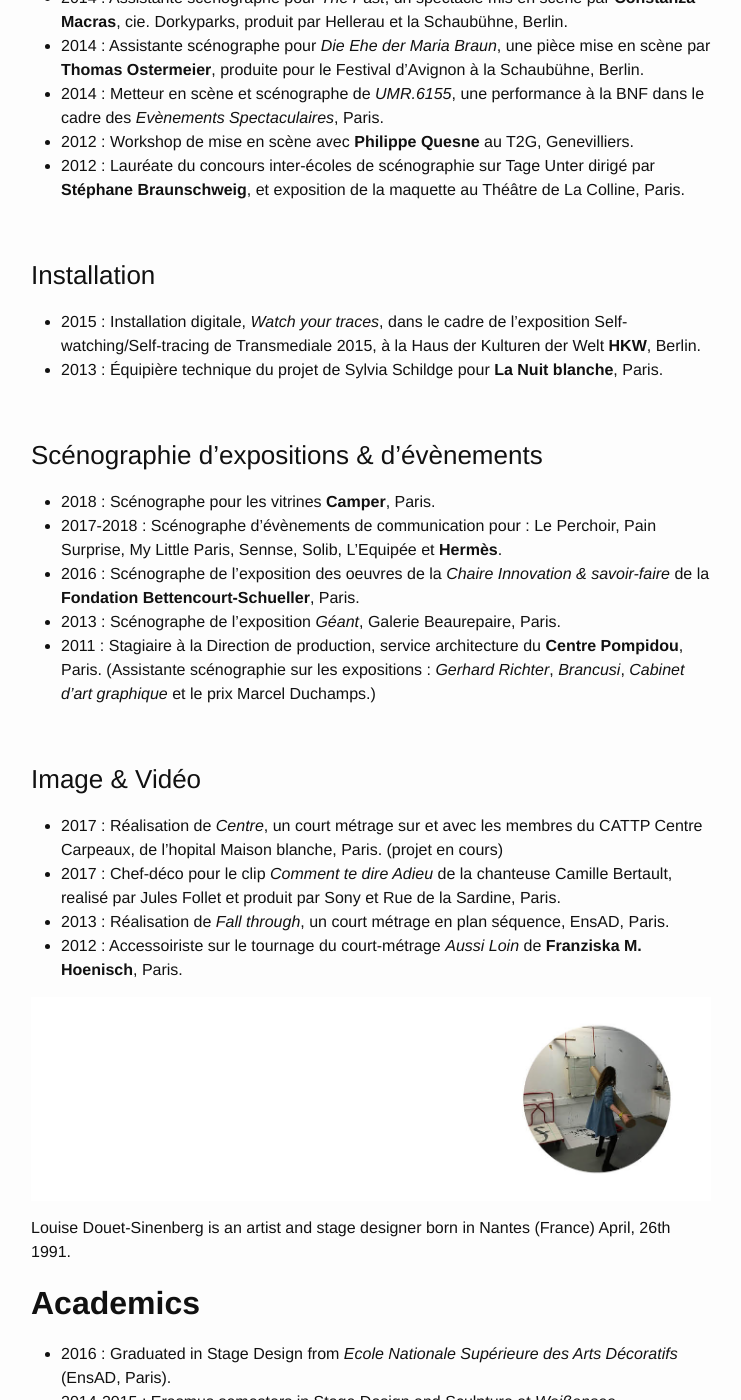
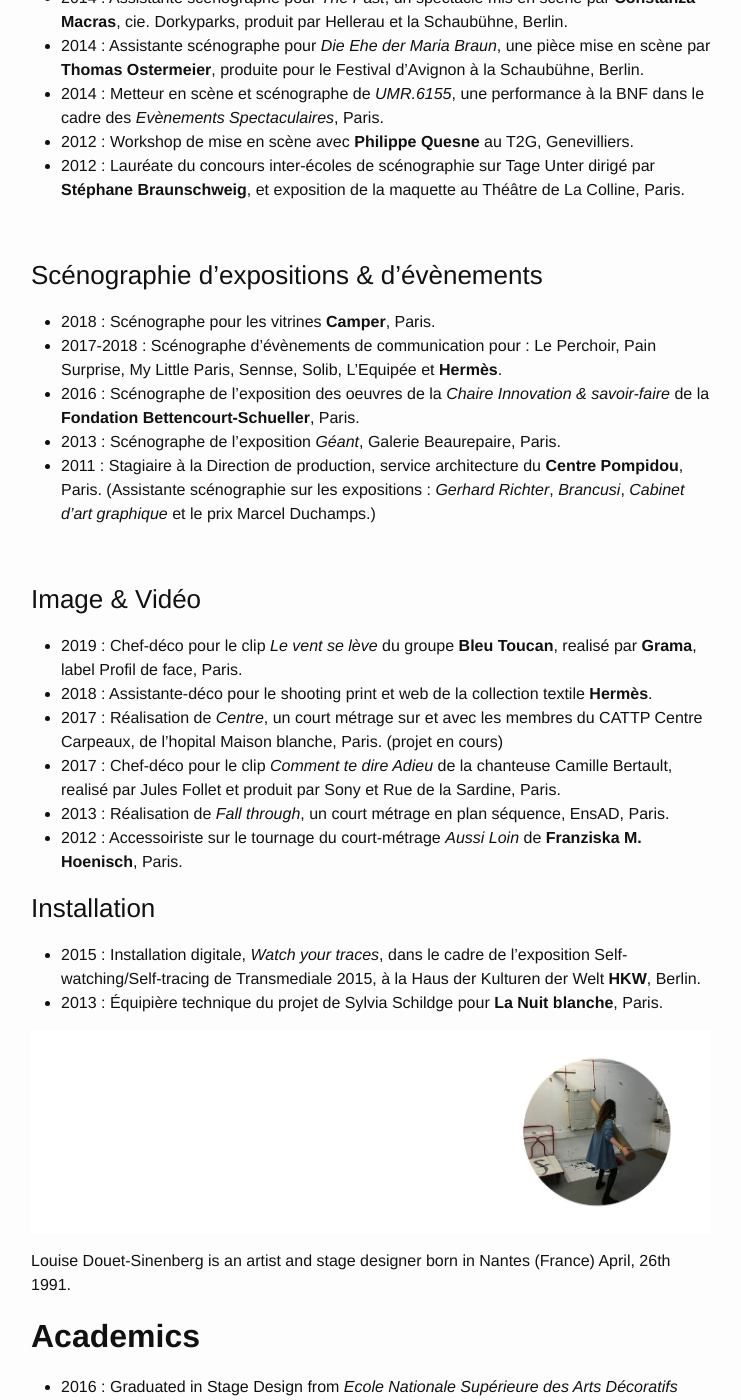
Before and after one commit to louiseds/louiseds.github.io, a Jekyll site: the page built from about.md, in a window 1280 px wide and 1400 px high, scrolled down 2004 px. Shown: the whole window, without its empty margins (269-1010 px from the left). Built offline with Jekyll 4.4.1, drawn with Linux system fonts in a browser that asks for light colours; some of the changed text lies outside the part shown.

Commit message:
Update about.md

```diff
--- a/about.md
+++ b/about.md
@@ -51,14 +51,6 @@ _(English version below)_
 
 <br>
 
-### Installation
-
-* 2015 : Installation digitale, _Watch your traces_, dans le cadre de l’exposition Self-watching/Self-tracing de Transmediale 2015, à la Haus der Kulturen der Welt **HKW**, Berlin.
-* 2013 : Équipière technique du projet de Sylvia Schildge pour **La Nuit blanche**, Paris.
-<br>
-
-<br>
-
 ### Scénographie d'expositions & d'évènements
 
 * 2018 : Scénographe pour les vitrines **Camper**, Paris.
@@ -71,11 +63,19 @@ _(English version below)_
 <br>
 
 ### Image & Vidéo
+* 2019 : Chef-déco pour le clip _Le vent se lève_ du groupe **Bleu Toucan**, realisé par **Grama**, label Profil de face, Paris.
+* 2018 : Assistante-déco pour le shooting print et web de la collection textile **Hermès**.
 * 2017 : Réalisation de _Centre_, un court métrage sur et avec les membres du CATTP Centre Carpeaux, de l'hopital Maison blanche, Paris. (projet en cours)
 * 2017 : Chef-déco pour le clip _Comment te dire Adieu_ de la chanteuse Camille Bertault, realisé par Jules Follet et produit par Sony et Rue de la Sardine, Paris.
 * 2013 : Réalisation de _Fall through_, un court métrage en plan séquence, EnsAD, Paris.
 * 2012 : Accessoiriste sur le tournage du court-métrage _Aussi Loin_ de **Franziska M. Hoenisch**, Paris.
+<br>
 
+### Installation
+
+* 2015 : Installation digitale, _Watch your traces_, dans le cadre de l’exposition Self-watching/Self-tracing de Transmediale 2015, à la Haus der Kulturen der Welt **HKW**, Berlin.
+* 2013 : Équipière technique du projet de Sylvia Schildge pour **La Nuit blanche**, Paris.
+<br>
 
 ![about-bandeau3.jpg]({{site.baseurl}}/images/about-bandeau3.jpg)
 
@@ -120,14 +120,6 @@ Louise Douet-Sinenberg is an artist and stage designer born in Nantes (France) A
 
 <br>
 
-### Installation
-
-* 2014 : _Watch your traces_, digital installation for the exhibition _Self-watching/Self-tracing_ in **Transmediale 2015**, at **HKW**, Berlin.
-* 2013 : Technical team for Sylvia Schildge’s project on the event **La Nuit Blanche**, Paris.
-<br>
-
-<br>
-
 ### Set design for exhibitions and events
 
 * 2018 : Set designer for **Camper** windows, Paris.
@@ -141,7 +133,16 @@ Louise Douet-Sinenberg is an artist and stage designer born in Nantes (France) A
 
 ### Image & Video
 
+* 2019 : Production designer for the video clip _Le vent de lève_ of the band **Bleu Toucan**, realized by **Grama**, label Profil de face, Paris.
+* 2018 : Assistant set designer for print and web shots of **Hermès** textile collection.
 * 2017 : Realization of _Centre_, a short film about and with the members of the CATTP Centre Carpeaux, Hospital Maison Blanche, Paris.
-* 2017 : Production designer for de video clip _Comment te dire Adieu_ of the singer Camille Bertault, realized by Jules Follet and produced by Sony and Rue de la Sardine, Paris.
+* 2017 : Production designer for the video clip _Comment te dire Adieu_ of the singer Camille Bertault, realized by Jules Follet and produced by Sony and Rue de la Sardine, Paris.
 * 2013 : Realization of _Fall through_, a sequence shot short film, EnsAD, Paris.
 * 2012 : Props and decorator assistant on the film shoot of _Aussi Loin_ by **Franziska M. Hoenisch**, Paris.
+<br>
+
+### Installation
+
+* 2014 : _Watch your traces_, digital installation for the exhibition _Self-watching/Self-tracing_ in **Transmediale 2015**, at **HKW**, Berlin.
+* 2013 : Technical team for Sylvia Schildge’s project on the event **La Nuit Blanche**, Paris.
+<br>
```
Also changed, not shown: other parts of about.md (+1 -1 lines).
